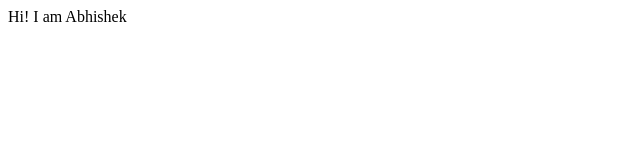
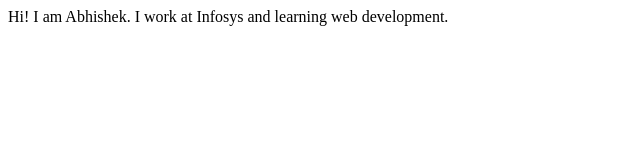
Before and after one commit to abhishekagrawal12/abhishek-agrawal-site, a plain HTML site: page index.html in a window 1280 px wide. Shown: the whole page, without its empty margins (0-640 px from the left). Drawn offline with Linux system fonts and the light colour scheme.

Commit message:
docs: updated profile

```diff
--- a/index.html
+++ b/index.html
@@ -6,6 +6,7 @@
     <title>Document</title>
 </head>
 <body>
-    Hi! I am Abhishek
+    Hi! I am Abhishek.
+    I work at Infosys and learning web development.
 </body>
 </html>
```
